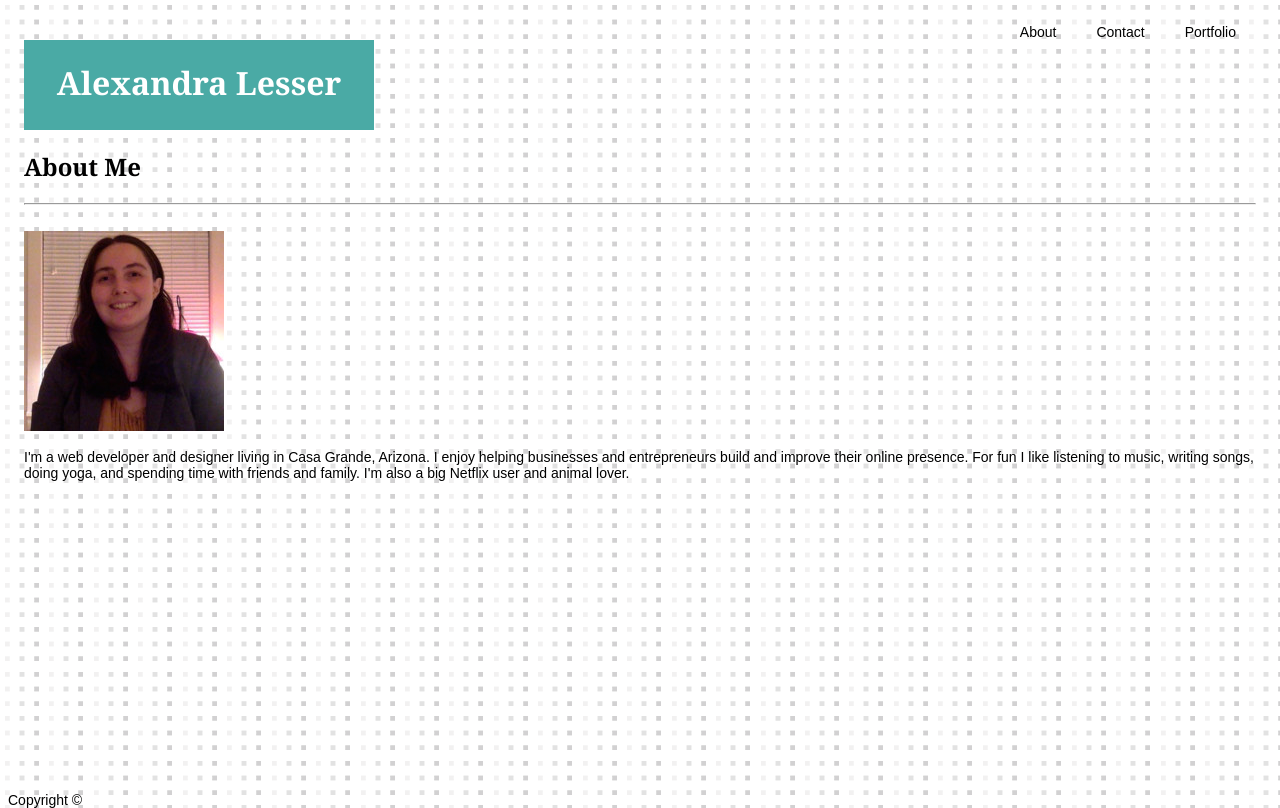
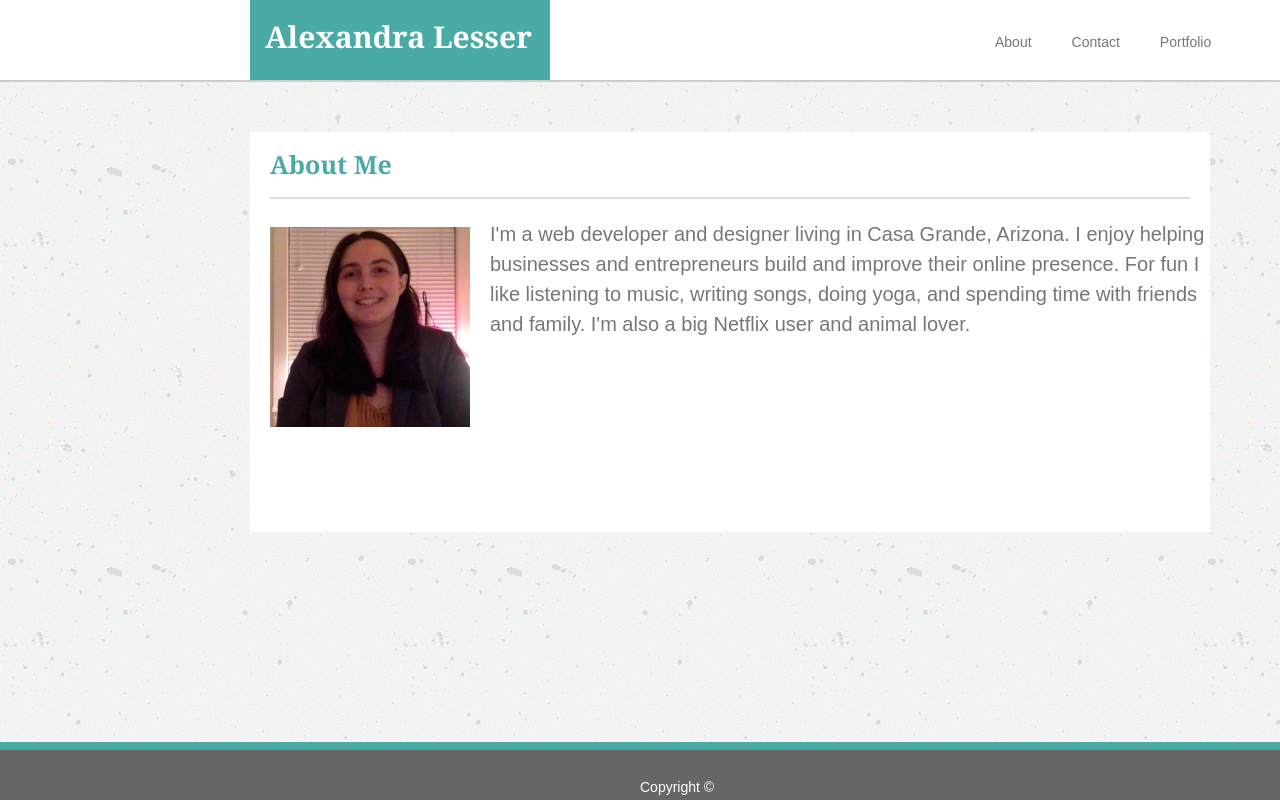
Before and after one commit to acl447/Basic-Portfolio, a plain HTML site: page index.html in a window 1280 px wide. Drawn offline with Linux system fonts and the light colour scheme.

Commit message:
finished index page

```diff
--- a/assets/css/reset.css
+++ b/assets/css/reset.css
@@ -0,0 +1,48 @@
+/* http://meyerweb.com/eric/tools/css/reset/
+   v2.0 | 20110126
+   License: none (public domain)
+*/
+
+html, body, div, span, applet, object, iframe,
+h1, h2, h3, h4, h5, h6, p, blockquote, pre,
+a, abbr, acronym, address, big, cite, code,
+del, dfn, em, img, ins, kbd, q, s, samp,
+small, strike, strong, sub, sup, tt, var,
+b, u, i, center,
+dl, dt, dd, ol, ul, li,
+fieldset, form, label, legend,
+table, caption, tbody, tfoot, thead, tr, th, td,
+article, aside, canvas, details, embed,
+figure, figcaption, footer, header, hgroup,
+menu, nav, output, ruby, section, summary,
+time, mark, audio, video {
+	margin: 0;
+	padding: 0;
+	border: 0;
+	font-size: 100%;
+	font: inherit;
+	vertical-align: baseline;
+}
+/* HTML5 display-role reset for older browsers */
+article, aside, details, figcaption, figure,
+footer, header, hgroup, menu, nav, section {
+	display: block;
+}
+body {
+	line-height: 1;
+}
+ol, ul {
+	list-style: none;
+}
+blockquote, q {
+	quotes: none;
+}
+blockquote:before, blockquote:after,
+q:before, q:after {
+	content: '';
+	content: none;
+}
+table {
+	border-collapse: collapse;
+	border-spacing: 0;
+}
--- a/assets/css/style.css
+++ b/assets/css/style.css
@@ -1,12 +1,14 @@
 html, body {
 
     height: 100%;
+
 }
 
 body {
 
     display: flex;
     flex-direction: column;
+    background-image: url(../images/concrete-texture.png);
 }
 
  .content {
@@ -23,44 +25,16 @@ body {
 }
 
 
-/* Headings */
-
-.header {
-
-font-family: 'Georgia', Times, Times New Roman, serif;
-
-
-}
-
-/* Text Not in Headings */
-
-.text,
-.footer {
-
-
-    font-family: 'Arial', 'Helvetica Neue', Helvetica, sans-serif;
-    font-size: 14px;
-
-}
-
-
-/*Submit Button */
-
-#btn {
-
-    background:  #4aaaa5;
-    height: 30px;
-    width: 90px;
-    color: white;
-    font-size: 12px;
-    text-decoration: none;
-}
 
 /* Navbar */
 
  nav {
 
     overflow: hidden;
+    position: absolute;
+    top: 35px;
+    left: 975px;
+
 
     }
 
@@ -85,40 +59,192 @@ nav ul li {
      nav ul li a {
 
         text-decoration: none;
-    color: black;
+        color: #777;
 
 
+    }
+
+
+
+
+
+/* Div around Header and Nav */
+
+ .top-span {
+
+    background: #fff;
+    width: 100%;
+    height: 80px;
+    margin: 0;
+    padding: 0;
+    border-bottom: 2px solid #ccc;
+    z-index: 1;
+
+    position: relative;
+
+
+
+
+    }
+
+
+/* Headings */
+
+ .header {
+
+font-family: 'Georgia', Times, Times New Roman, serif;
+font-size: 30px;
+font-weight: bold;
+
+
+}
+
+
+
+
+
+/* Divs Around Header */
+
+
+
+ .header-block {
+
+    width: 300px;
+    height: 80px;
+    background: #4aaaa5;
+    color: white;
+    padding: 0;
+    z-index: 3;
+    text-align: center;
+    overflow: hidden;
+    position: absolute;
+    top: 0;
+
+    left: 250px;
+
+
+
+    }
+
+    /*.header-text-block {
+
+        display: inline-block;
+        vertical-align: middle;
+        padding-top: 30px;
+        font-size: 20px;
+
+
+        } */
+
+
+/* h1 heading */
+
+#h1 {
+
+    position: absolute;
+    top: 22px;
+    left: 15px;
+}
+
+
+/* h2 Headings */
+
+ #h2 {
+
+
+    color: #4aaaa5;
+    padding: 20px;
+    font-size: 25px;
+    font-weight: bold;
+    margin-top: 50px;
+}
+
+#h2:after {
+
+    content: "";
+    display: block;
+    margin: 0 auto;
+    width: 100%;
+    padding-top: 20px;
+    border-bottom: 2px solid #ddd;
 }
 
 /* Page Content */
 
  .content {
 
-    padding: 16px;
+    padding: 0;
+    margin: 0;
+    border: none;
 }
 
-/* Divs Around Header */
+/*Main Page Content */
 
-.header-block {
+.main-content {
 
-width: 350px;
-height: 90px;
-background: #4aaaa5;
-color: white;
-text-align: center;
+background: #fff;
+ width: 960px;
+ height: 400px;
+margin-top: 0;
+margin-left: 250px;
+margin-right: 225px;
+margin-bottom: 100px;
+border: none;
+padding: 0;
 
 
 }
 
-.header-text-block {
+/* Profile Photo */
 
-display: inline-block;
-vertical-align: middle;
+  .img {
+
+float: left;
+padding: 8px 20px 20px 20px;
+
+}
+
+/* Bio */
+
+ #bio {
+
+  padding-right: 5px;
+    font-size: 20px;
+    line-height: 30px;
+}
+
+/* Text Not in Headings */
+
+ .text,
+.footer {
 
 
+    font-family: 'Arial', 'Helvetica Neue', Helvetica, sans-serif;
+    font-size: 14px;
+    color: #777;
 
 
 }
+
+#form {
+
+    padding: 0;
+}
+
+
+/*Submit Button */
+
+ #btn {
+
+    background:  #4aaaa5;
+    height: 30px;
+    width: 90px;
+    color: white;
+    font-size: 12px;
+    text-decoration: none;
+}
+
+
 
 /* Text Area */
 
@@ -136,20 +262,35 @@ height: 100px;
 
 }
 
-/* Contact sub-header */
 
-#contact {
+/* Contact form */
 
-color: #4aaaa5;
+ .form {
+
+background: #fff;
 
 }
 
-/* Div around Header and Nav */
 
-.top-span {
+/*Footer */
 
-background: white;
+#footer {
+
+    background: #666;
+    height: 50px;
+    text-align: center;
+    color: white;
     width: 100%;
-z-index: 1;
+    margin: 0;
+    padding: 0;
+    border-top: 8px solid #4aaaa5;
+    position: relative;
 
 }
+
+.footer-text {
+
+    position: absolute;
+    top: 30px;
+
+}
--- a/index.html
+++ b/index.html
@@ -5,16 +5,20 @@
     <meta name="viewport" content="width=device-width, initial-scale=1.0">
     <meta http-equiv="X-UA-Compatible" content="ie=edge">
     <title>About Me</title>
+    <link rel="stylesheet" type="text/css" href="assets/css/reset.css">
     <link rel="stylesheet" type="text/css" href="assets/css/style.css">
 </head>
 
-<body style="background: url(assets/images/tiny-squares.png)">
+<body>
 
 
 
     <div class="content">
 
+        <div class="top-span">
+
             <nav>
+
 
                 <ul>
 
@@ -25,37 +29,46 @@
                 </ul>
 
 
+
+
             </nav>
 
             <div class="header-block">
                 <span class="header-text-block">
 
-            <h1 class="header">Alexandra Lesser</h1>
+                    <h1 class="header" id="h1">Alexandra Lesser</h1>
 
                 </span>
 
             </div>
 
+        </div>
 
 
-        <h2 class="header">About Me</h2>
 
-        <hr>
+            <div class="main-content">
 
-        <br>
+                <h2 class="header" id="h2">About Me</h2>
 
-        <img src="assets/images/profilePhoto_copy.jpg" alt="profile photo">
 
-        <p class="text"> I'm a web developer and designer living in Casa Grande, Arizona. I enjoy helping businesses and
-        entrepreneurs build and improve their online presence. For fun I like listening to music, writing songs,
-        doing yoga, and spending time with friends and family. I'm also a big Netflix user and animal lover.
+
+
+
+                <img src="assets/images/profilePhoto_copy.jpg" alt="profile photo" class="img">
+
+                <p class="text" id="bio"> I'm a web developer and designer living in Casa Grande, Arizona. I enjoy helping businesses and
+                entrepreneurs build and improve their online presence. For fun I like listening to music, writing songs, doing yoga, and spending time with friends and family. I'm also a big Netflix user and animal lover.
                 </p>
 
                 <br>
 
             </div>
 
-    <footer class="footer">Copyright &copy;</footer>
+    </div>
+
+
+    <footer class="footer" id="footer">
+        <span class="footer-text">Copyright &copy;</span></footer>
 
 </body>
 </html>
```
Also changed, not shown: contact.html (+21 -16 lines), portfolio.html (+18 -4 lines), assets/images/concrete-texture.png (added), 2 other files. Lines whose indentation alone changed are shown as unchanged.
